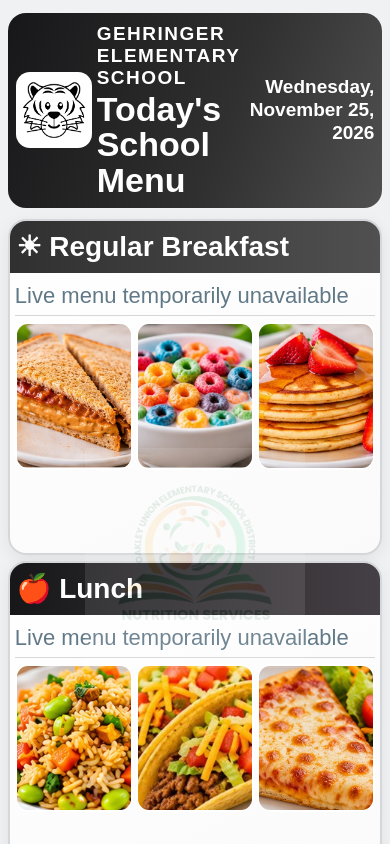
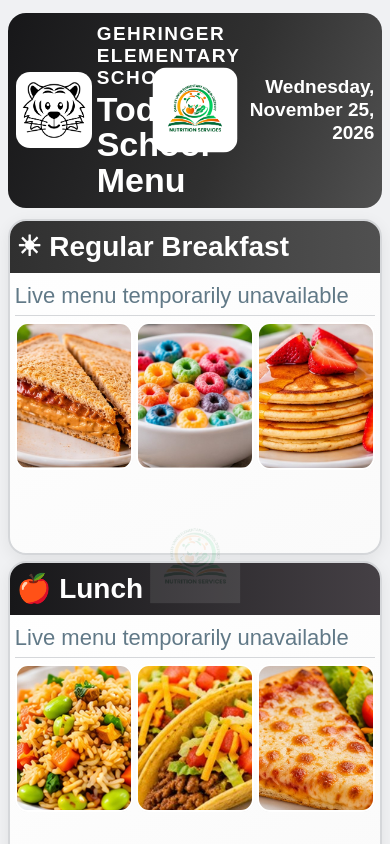
Before and after one commit to JohnMac2689/gehringer-menu, a plain HTML site: page static/index.html in a window 390 px wide. Shown: the top 844 px of the page. Drawn offline with Linux system fonts and the light colour scheme; no server answers.

Commit message:
Update index.html

```diff
--- a/static/index.html
+++ b/static/index.html
@@ -45,6 +45,43 @@ body{font-family:Arial,Helvetica,sans-serif;background:#f0f1f3;color:#202124}
 .columns::after{width:220px;height:220px}
 .date{max-width:38%}
 }
+.header {
+  position: relative;
+}
+
+.nutrition-header-logo {
+  position: absolute;
+  left: 50%;
+  top: 50%;
+  transform: translate(-50%, -50%);
+  width: clamp(85px, 10vh, 120px);
+  height: clamp(85px, 10vh, 120px);
+  object-fit: contain;
+  background: white;
+  border-radius: 14px;
+  padding: 4px;
+}
+
+.columns {
+  position: relative;
+  isolation: isolate;
+}
+
+.columns::after {
+  content: "";
+  position: absolute;
+  left: 50%;
+  top: 50%;
+  transform: translate(-50%, -50%);
+  width: min(23vw, 360px);
+  height: min(23vw, 360px);
+  background: url("/static/nutrition-logo.png")
+    center/contain no-repeat;
+  opacity: .10;
+  pointer-events: none;
+  z-index: 2;
+}
+
 </style>
 </head>
 <body>
@@ -59,6 +96,9 @@ body{font-family:Arial,Helvetica,sans-serif;background:#f0f1f3;color:#202124}
       </div>
     </div>
     <div class="date" id="date"></div>
+<img class="nutrition-header-logo"
+     src="/static/nutrition-logo.png"
+     alt="Nutrition Services">
   </header>
 
   <section class="columns">
```
